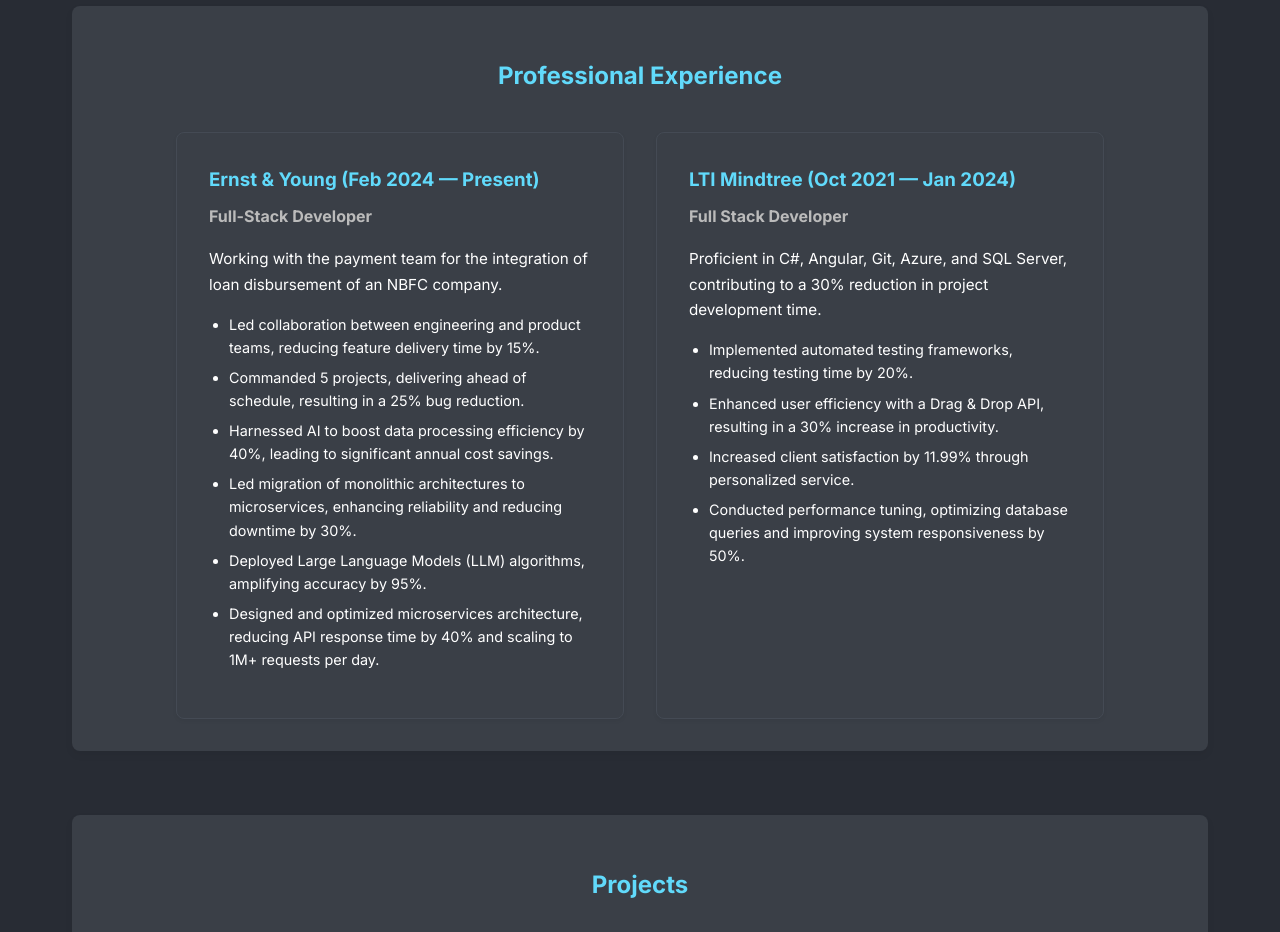
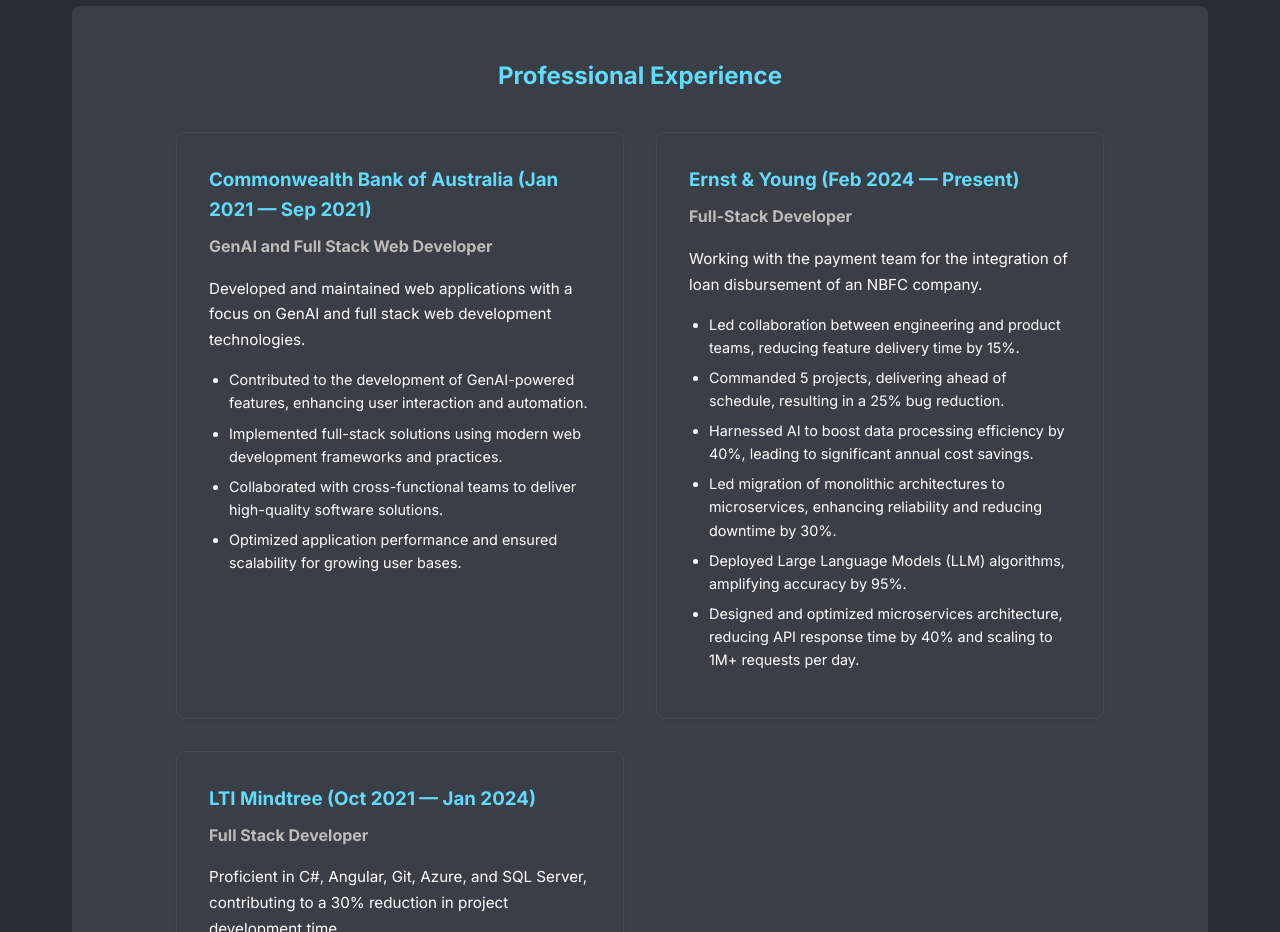
Before and after one commit to himanshudwivedi1224/MyProtfolio-, a React (Create React App) app: page / in a window 1280 px wide. Shown: the part 900-1832 px from the top of the page. Built offline with nearby package versions, Linux system fonts and the light colour scheme.

Commit message:
CBA Added

```diff
--- a/src/components/Experience/Experience.tsx
+++ b/src/components/Experience/Experience.tsx
@@ -7,6 +7,19 @@
       <div className="container">
         <h2>Professional Experience</h2>
         <div className="experience-list">
+          {/* Professional Experience - Commonwealth Bank of Australia */}
+          <div className="experience-item">
+            <h3>Commonwealth Bank of Australia (Jan 2021 — Sep 2021)</h3>
+            <h4>GenAI and Full Stack Web Developer</h4>
+            <p>Developed and maintained web applications with a focus on GenAI and full stack web development technologies.</p>
+            <ul>
+              <li>Contributed to the development of GenAI-powered features, enhancing user interaction and automation.</li>
+              <li>Implemented full-stack solutions using modern web development frameworks and practices.</li>
+              <li>Collaborated with cross-functional teams to deliver high-quality software solutions.</li>
+              <li>Optimized application performance and ensured scalability for growing user bases.</li>
+            </ul>
+          </div>
+
           {/* Professional Experience - Ernst & Young */}
           <div className="experience-item">
             <h3>Ernst & Young (Feb 2024 — Present)</h3>
```
